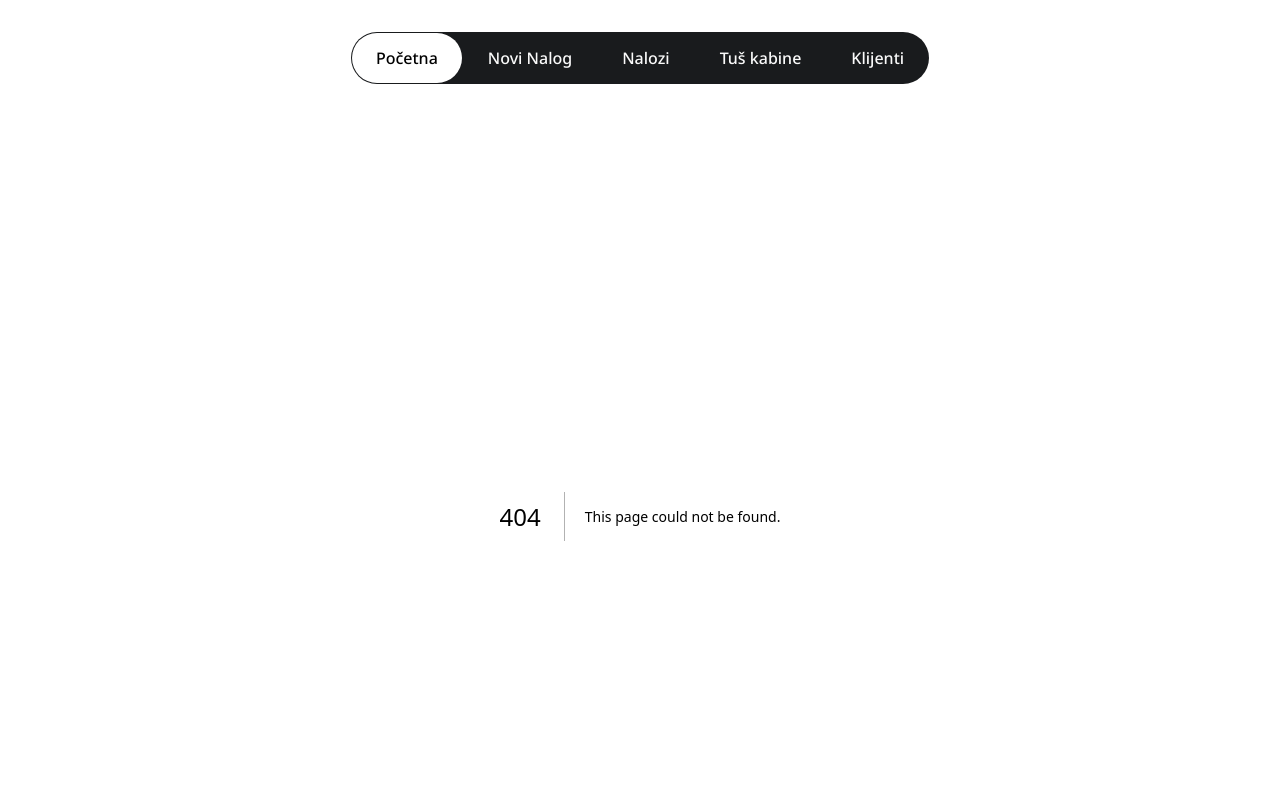
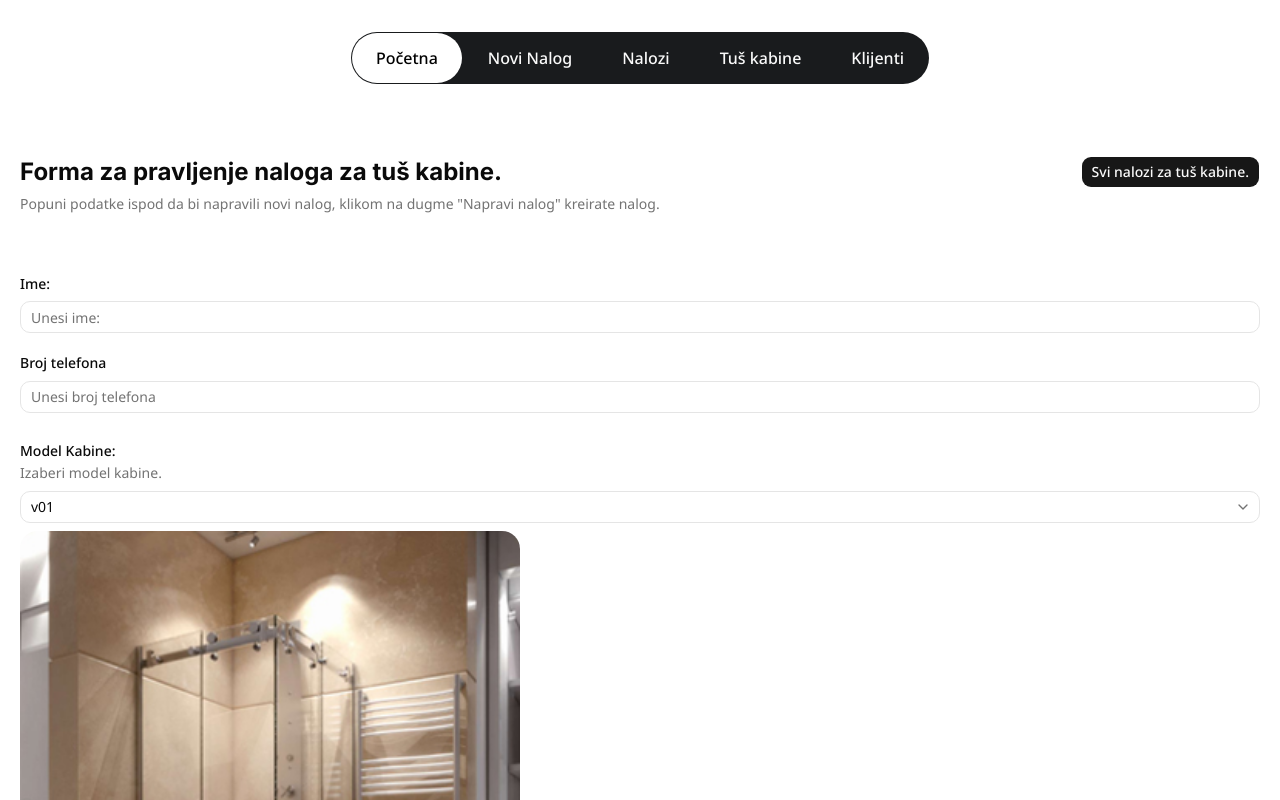
Before and after one commit to acaz2001/nalozi-verde, a Next.js app: page /tus-kabine-novi-nalog in a window 1280 px wide. Before the commit this address had no page. Shown: the top 800 px of the page. Built offline with nearby package versions, Linux system fonts and the light colour scheme.

Commit message:
part 2/2

```diff
--- /dev/null
+++ b/app/tus-kabine-novi-nalog/page.jsx
@@ -0,0 +1,47 @@
+import React from 'react'
+import TusKabineNoviNalog from '../../components/forms/TusKabineNoviNalog'
+import Link from 'next/link'
+import {Button} from '../../components/ui/button'
+import {
+  CardDescription,
+  CardHeader,
+  CardTitle,
+} from "../../components/ui/card"
+import moment from 'moment';
+
+
+const date = moment();
+moment.locale('sr')
+const datum = date.format("MMMM DD YYYY")
+const mesec = date.format("MMMM")
+
+function TusKabinePage() {
+  return (
+    <div className='w-full'>
+        <main className='max-w-[1650px] mx-auto px-5'>
+            <section className='mt-10 flex md:flex-row flex-col md:justify-between w-full md:gap-2 gap-5'>
+              <div className='flex flex-col gap-2 w-full' >
+                <CardHeader className='px-0 gap-1.5'>
+                    <CardTitle className='text-2xl font-bold'>
+                      Forma za pravljenje naloga za tuš kabine.
+                    </CardTitle>
+                    <CardDescription>
+                      Popuni podatke ispod da bi napravili novi nalog, klikom na dugme "Napravi nalog" kreirate nalog.
+                    </CardDescription>
+                </CardHeader>
+              </div>
+              <Link href={`/tus-kabine-nalozi?query=${mesec}`} >
+                <Button className='cursor-pointer'>
+                  Svi nalozi za tuš kabine.
+                </Button>
+              </Link>
+            </section>
+            <div className='mt-15 mb-5'>
+              <TusKabineNoviNalog></TusKabineNoviNalog>
+            </div>
+        </main>
+    </div>
+  )
+}
+
+export default TusKabinePage
```
Also changed, not shown: 1 other file (tests, documents, lock files or other folders).
